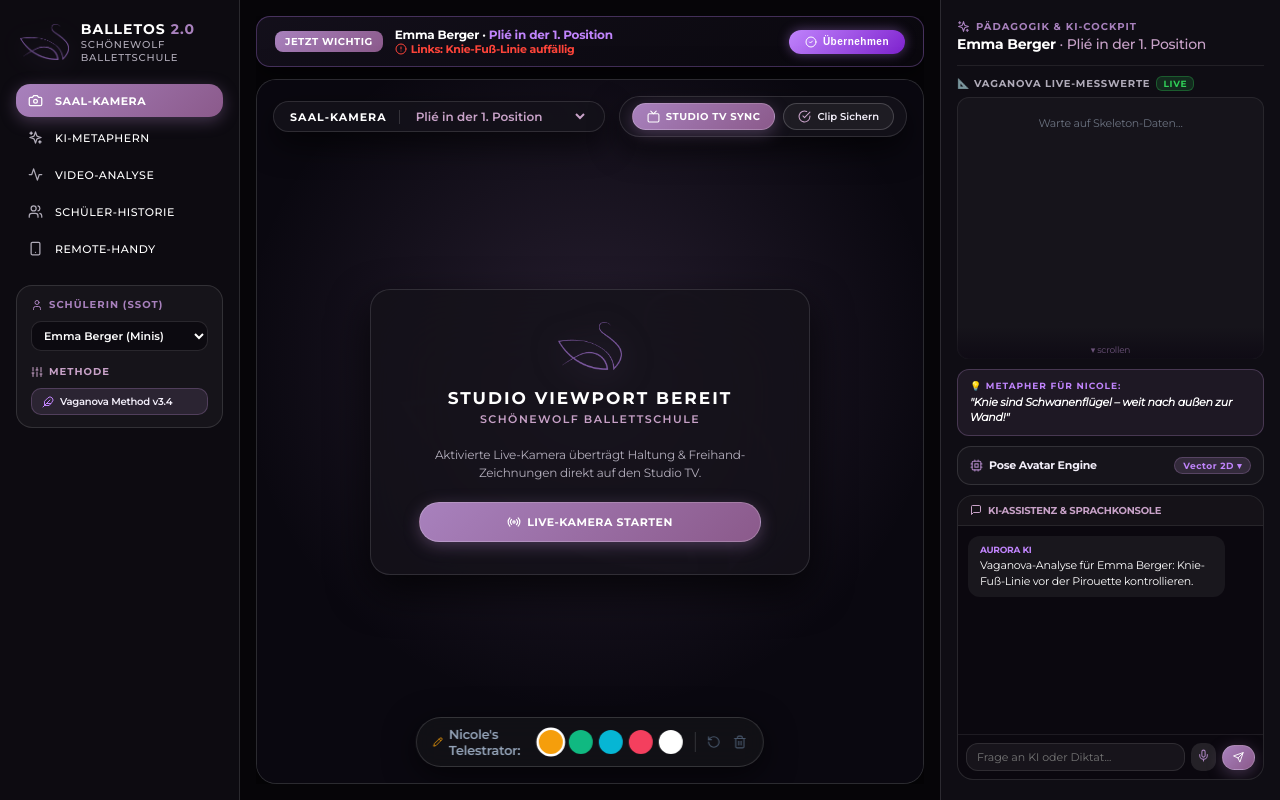
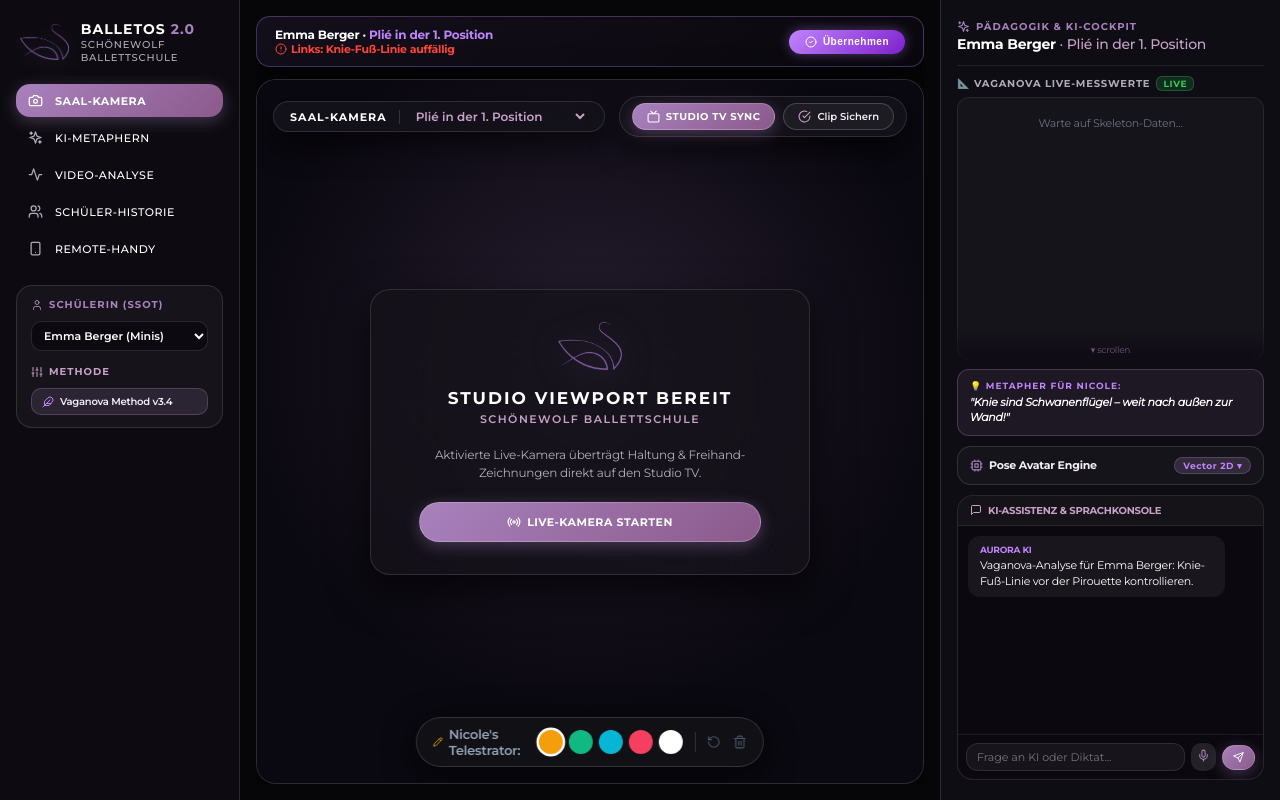
Before and after one commit to Mats0001/balletos-2, a React (Vite) app: page / in a window 1280 px wide. Built offline with nearby package versions, Linux system fonts and the light colour scheme.

Commit message:
fix(ui): JETZT WICHTIG Badge entfernt – mehr Platz für Inhalt

```diff
--- a/src/components/JetztWichtigInspector.tsx
+++ b/src/components/JetztWichtigInspector.tsx
@@ -76,20 +76,7 @@ export const JetztWichtigInspector: React.FC<Props> = ({ data, onApplyDictation
     }}>
       {/* Left Section: Student & Pose Headline */}
       <div style={{ display: 'flex', alignItems: 'center', gap: '12px' }}>
-        <div style={{
-          background: 'linear-gradient(135deg, #a881bd 0%, #8b5a8b 100%)',
-          color: '#ffffff',
-          fontSize: '10px',
-          fontWeight: 800,
-          padding: '4px 10px',
-          borderRadius: '8px',
-          letterSpacing: '0.5px',
-          display: 'flex',
-          alignItems: 'center',
-          gap: '6px'
-        }}>
-          JETZT WICHTIG
-        </div>
+
 
         <div style={{ display: 'flex', flexDirection: 'column' }}>
           <div style={{ fontSize: '12px', fontWeight: 800, color: '#ffffff', fontFamily: 'Montserrat' }}>
```
